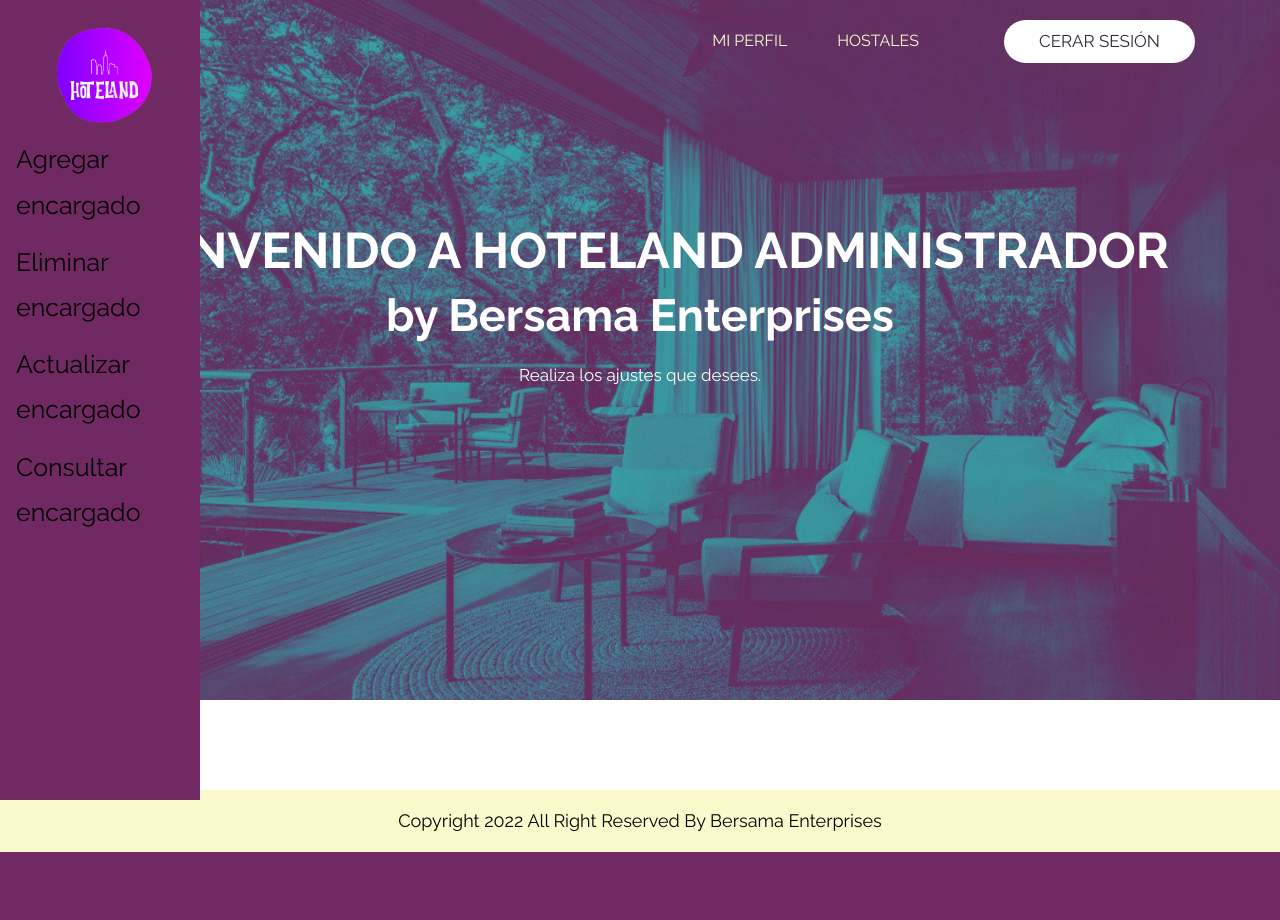
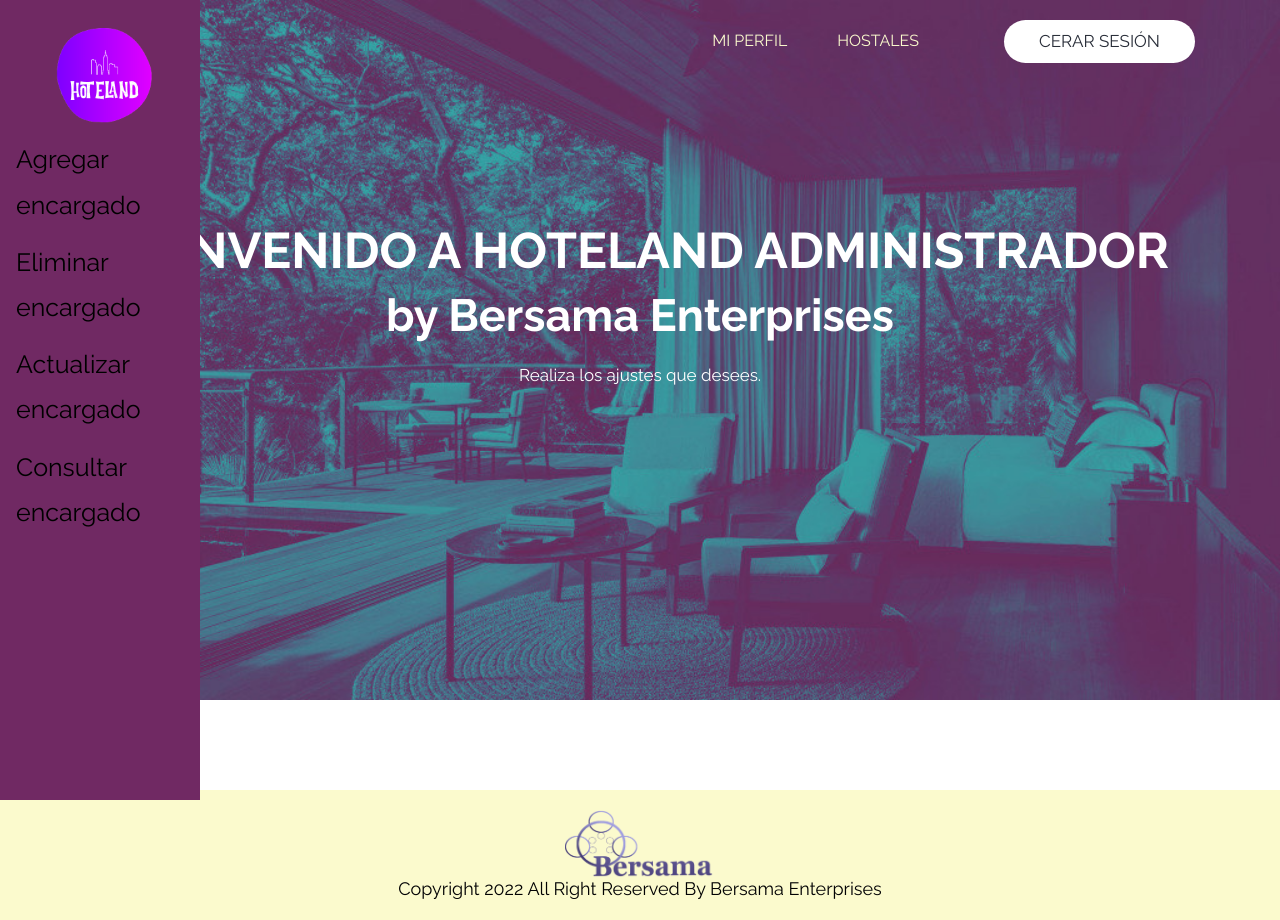
Before and after one commit to Axewc/Bersama-IS, a Python web app: template templates/adminView.html in a window 1280 px wide. Before the commit the page ends 852 px from the top, so only its background shows below. Run offline with Jinja, Linux system fonts and the light colour scheme; the template is opened without the code that fills it, so the values that code supplies are empty; some libraries are stand-ins or nearby versions.

Commit message:
integracion primera iteracion completa

```diff
--- a/templates/adminView.html
+++ b/templates/adminView.html
@@ -12,6 +12,7 @@
       <meta name="keywords" content="">
       <meta name="description" content="">
       <meta name="author" content="">
+      <link rel="shortcut icon" href='static/images/logo.ico' />
       <!-- bootstrap css -->
       <link rel="stylesheet" href='static/css/bootstrap.min.css'>
       <!-- style css -->
@@ -108,6 +109,7 @@
                <div class="container">
                   <div class="row">
                      <div class="col-md-12">
+                        <img src='static/images/Bersama.png' width="150" height="150" class="centerImg" alt="#">
                         <p>Copyright 2022 All Right Reserved By <a href="#"> Bersama Enterprises</a></p>
                      </div>
                   </div>
--- a/templates/base.html
+++ b/templates/base.html
@@ -4,6 +4,7 @@
     <meta charset="utf-8">
     <meta name="viewport" content="width=device-width, initial-scale=1">
     <title>Hoteland</title>
+    <link rel="shortcut icon" href='static/images/logo.ico' />
     <link href="https://cdn.jsdelivr.net/npm/bootstrap@5.2.3/dist/css/bootstrap.min.css" rel="stylesheet" integrity="sha384-rbsA2VBKQhggwzxH7pPCaAqO46MgnOM80zW1RWuH61DGLwZJEdK2Kadq2F9CUG65" crossorigin="anonymous">
   </head>
   <body>
--- a/templates/huespedView.html
+++ b/templates/huespedView.html
@@ -12,6 +12,7 @@
       <meta name="keywords" content="">
       <meta name="description" content="">
       <meta name="author" content="">
+      <link rel="shortcut icon" href='static/images/logo.ico' />
       <!-- bootstrap css -->
       <link rel="stylesheet" href='static/css/bootstrap.min.css'>
       <!-- style css -->
--- a/templates/index.html
+++ b/templates/index.html
@@ -12,7 +12,7 @@
       <meta name="keywords" content="">
       <meta name="description" content="">
       <meta name="author" content="">
-       <link rel="shortcut icon" href='static/images/logo.ico' />
+      <link rel="shortcut icon" href='static/images/logo.ico' />
       <!-- bootstrap css -->
       <link rel="stylesheet" href='/static/css/bootstrap.min.css'>
       <!-- style css -->
--- a/templates/login.html
+++ b/templates/login.html
@@ -4,6 +4,8 @@
   <title>Flask Intro - login page</title>
   <meta name="viewport" content="width=device-width, initial-scale=1.0">
   <link href='static/css/login.css' rel="stylesheet" media="screen">
+  <link rel="shortcut icon" href='static/images/logo.ico' />
+
 </head>
 
 <body>
--- a/templates/registro.html
+++ b/templates/registro.html
@@ -1,4 +1,5 @@
     <title>Registro</title>
+    <link rel="shortcut icon" href='static/images/logo.ico' />
     <link rel="stylesheet" href='static/css/registerStyle.css'>
     <!--Bootstrap CSS-->
    <link href="https://cdn.jsdelivr.net/npm/bootstrap@5.0.2/dist/css/bootstrap.min.css" rel="stylesheet" integrity="sha384-EVSTQN3/azprG1Anm3QDgpJLIm9Nao0Yz1ztcQTwFspd3yD65VohhpuuCOmLASjC" crossorigin="anonymous">
```
